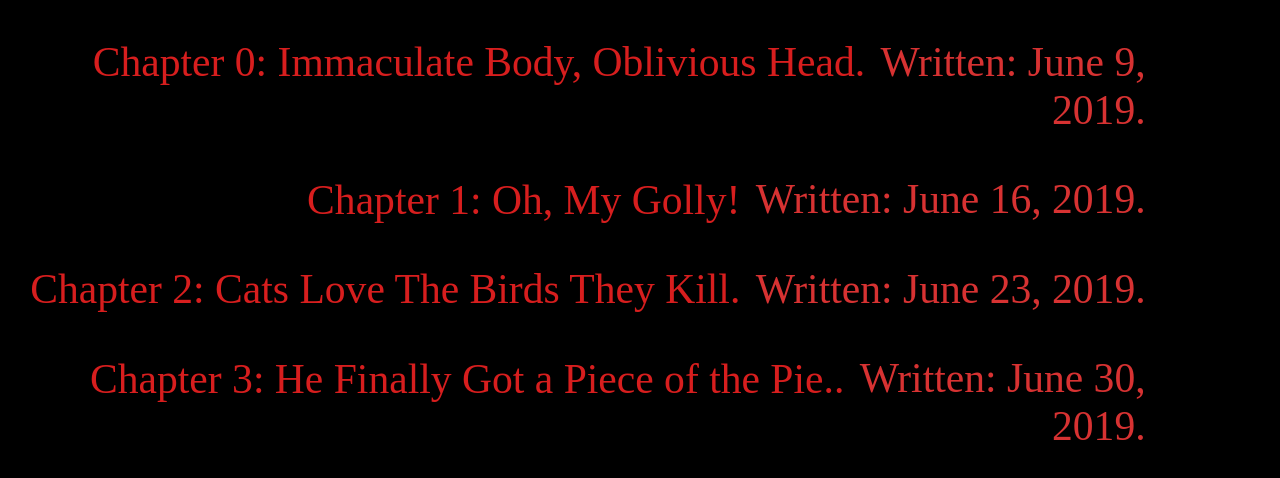
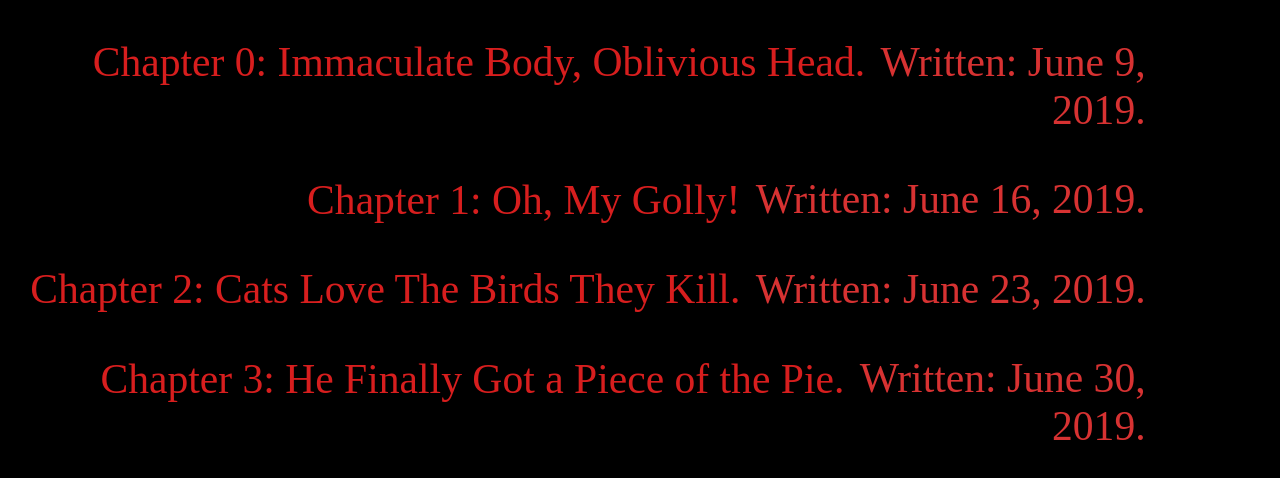
Before and after one commit to MantisShrimpMatador/MantisShrimpMatador.github.io, a plain HTML site: page ALongWalkOffACircularPier/index.html in a window 1280 px wide. Shown: the part 832-1310 px from the top of the page. Drawn offline with Linux system fonts and the light colour scheme.

Commit message:
Add files via upload

```diff
--- a/ALongWalkOffACircularPier/index.html
+++ b/ALongWalkOffACircularPier/index.html
@@ -11,7 +11,7 @@
 		<p id="indexlink" class="chapterlink"><a class="chapterlink" href="000c.html">Chapter 0: Immaculate Body, Oblivious Head.</a> Written: June 9, 2019.</p>
 		<p id="indexlink" class="chapterlink"><a class="chapterlink" href="001c.html">Chapter 1: Oh, My Golly!</a> Written: June 16, 2019.</p>
 		<p id="indexlink" class="chapterlink"><a class="chapterlink" href="002c.html">Chapter 2: Cats Love The Birds They Kill.</a> Written: June 23, 2019.</p>
-		<p id="indexlink" class="chapterlink"><a class="chapterlink" href="003c.html">Chapter 3: He Finally Got a Piece of the Pie..</a> Written: June 30, 2019.</p>
+		<p id="indexlink" class="chapterlink"><a class="chapterlink" href="003c.html">Chapter 3: He Finally Got a Piece of the Pie.</a> Written: June 30, 2019.</p>
 	</body>
 
 </html>
```
